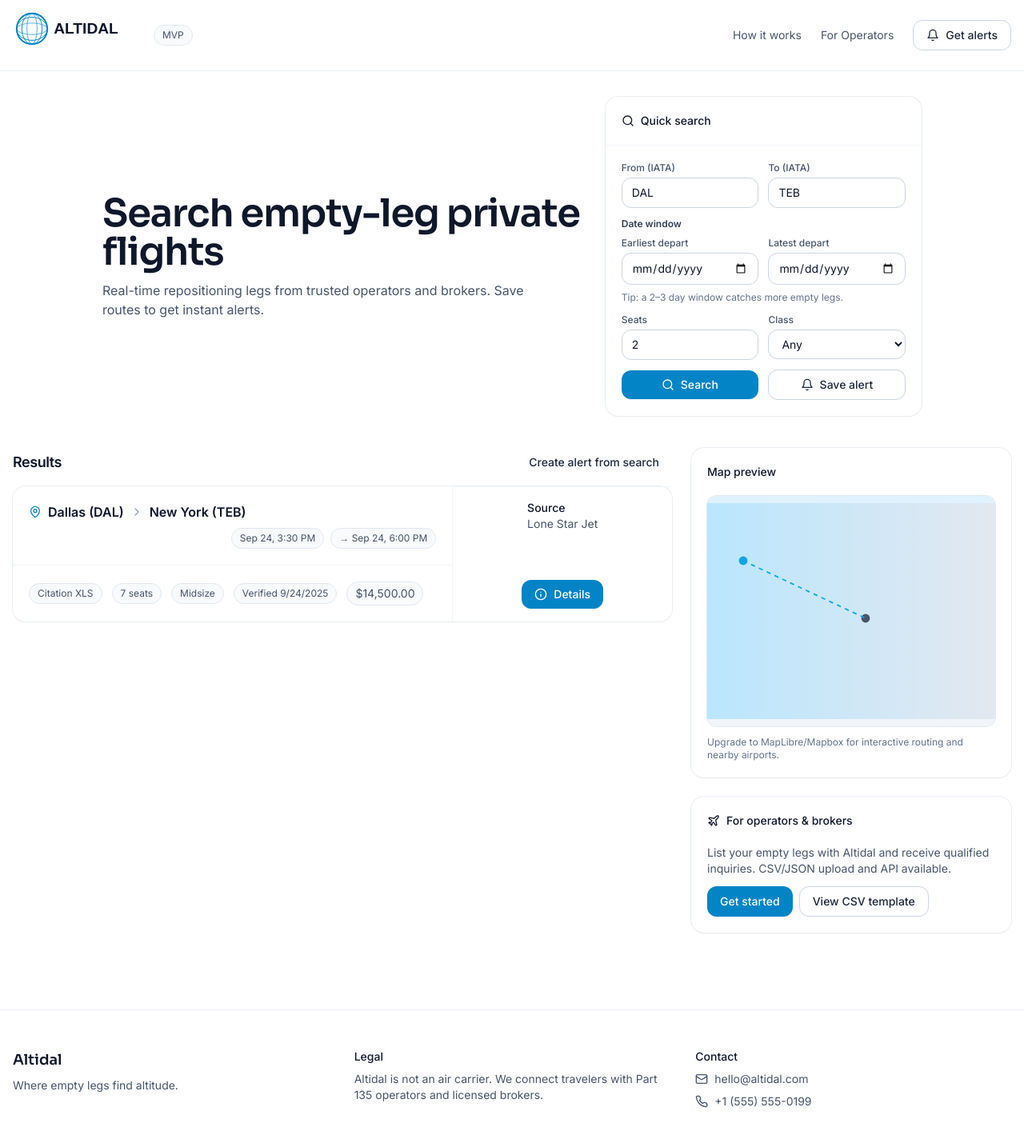
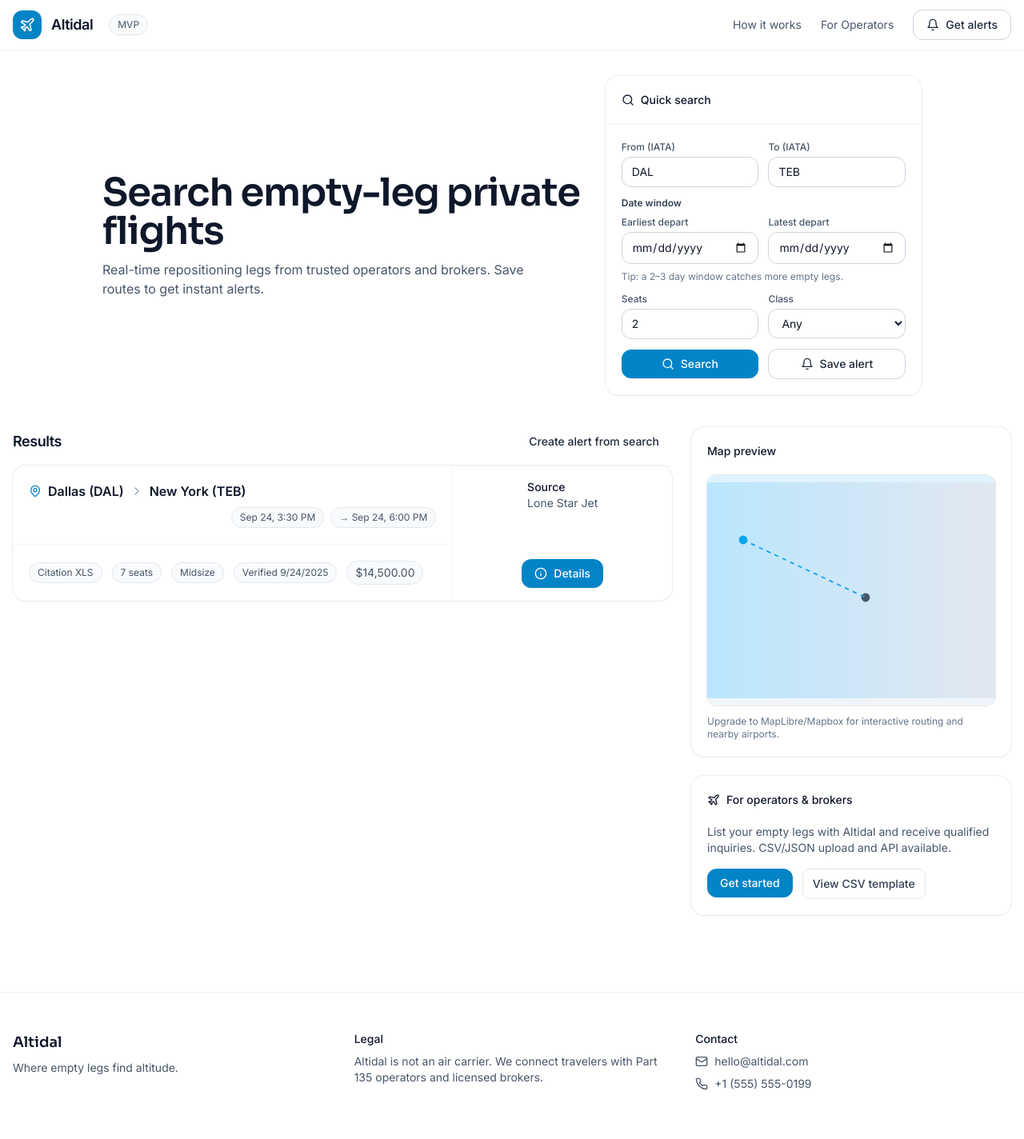
Before and after one commit to davidleejohnson26-glitch/altidal-frontend, a Next.js app: page / in a window 1280 px wide. Shown: the top 1424 px of the page at 80% size. Built offline with nearby package versions, Linux system fonts and the light colour scheme.

Commit message:
feat: update header link to /operators

```diff
--- a/src/components/header.tsx
+++ b/src/components/header.tsx
@@ -1,38 +1,38 @@
 'use client'
-import Image from 'next/image'
-import { Bell } from 'lucide-react'
+import { Plane, Bell } from 'lucide-react'
 import { Chip, Button } from '@/components/ui'
 import { motion } from 'framer-motion'
+import Link from 'next/link'
 
 export function Header() {
   return (
     <header className="sticky top-0 z-40 w-full border-b border-slate-200/70 bg-white/80 backdrop-blur">
       <div className="mx-auto flex max-w-7xl items-center justify-between px-4 py-3">
-        {/* Left: Logo + MVP chip */}
         <div className="flex items-center gap-3">
           <motion.div initial={{ opacity: 0, y: -6 }} animate={{ opacity: 1, y: 0 }}>
-            <Image
-              src="/logo/svg/logo-primary.svg"   // make sure this exists in public/logo/svg/
-              alt="Altidal"
-              width={160}
-              height={48}
-              priority
-            />
+            <div className="flex h-9 w-9 items-center justify-center rounded-xl bg-sky-600 text-white">
+              <Plane className="h-5 w-5" />
+            </div>
           </motion.div>
-          <Chip className="ml-1">MVP</Chip>
+          <div className="text-lg font-semibold tracking-tight">Altidal</div>
+          <Chip className="ml-2">MVP</Chip>
         </div>
 
-        {/* Right: Nav */}
         <nav className="hidden items-center gap-6 md:flex">
-          <a className="text-sm text-slate-600 transition hover:text-slate-900" href="#how">
+          <a
+            className="text-sm text-slate-600 hover:text-slate-900 transition"
+            href="#how"
+          >
             How it works
           </a>
-          <a className="text-sm text-slate-600 transition hover:text-slate-900" href="#operators">
+          <Link
+            href="/operators"
+            className="text-sm text-slate-600 hover:text-slate-900 transition"
+          >
             For Operators
-          </a>
+          </Link>
           <Button variant="outline">
-            <Bell className="h-4 w-4" />
-            Get alerts
+            <Bell className="h-4 w-4" /> Get alerts
           </Button>
         </nav>
       </div>
--- a/src/components/operator-cta.tsx
+++ b/src/components/operator-cta.tsx
@@ -1,16 +1,35 @@
-
+'use client'
+import Link from 'next/link'
+import { Plane } from 'lucide-react'
 import { Card, Button } from '@/components/ui'
-import { Plane } from 'lucide-react'
 
 export function OperatorCTA() {
   return (
     <Card id="operators" className="mt-6">
-      <div className="p-5 flex items-center gap-2 text-sm font-medium"><Plane className="h-4 w-4" /> For operators & brokers</div>
+      <div className="p-5 flex items-center gap-2 text-sm font-medium">
+        <Plane className="h-4 w-4" />
+        For operators & brokers
+      </div>
+
       <div className="px-5 pb-5">
-        <p className="text-sm text-slate-600">List your empty legs with Altidal and receive qualified inquiries. CSV/JSON upload and API available.</p>
-        <div className="mt-3 flex gap-2">
-          <Button>Get started</Button>
-          <Button variant="outline">View CSV template</Button>
+        <p className="text-sm text-slate-600">
+          List your empty legs with Altidal and receive qualified inquiries. CSV/JSON upload and API available.
+        </p>
+
+        <div className="mt-4 flex gap-3">
+          {/* Go to the upload page */}
+          <Link href="/operators">
+            <Button>Get started</Button>
+          </Link>
+
+          {/* Download sample CSV (must exist under public/samples/) */}
+          <a
+            href="/samples/altidal-empty-legs.csv"
+            download
+            className="inline-flex items-center rounded-lg border border-slate-200 px-3 py-2 text-sm font-medium text-slate-700 hover:bg-slate-50"
+          >
+            View CSV template
+          </a>
         </div>
       </div>
     </Card>
```
